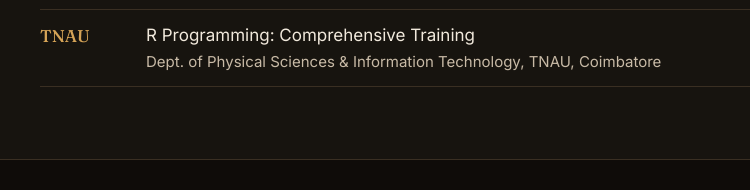
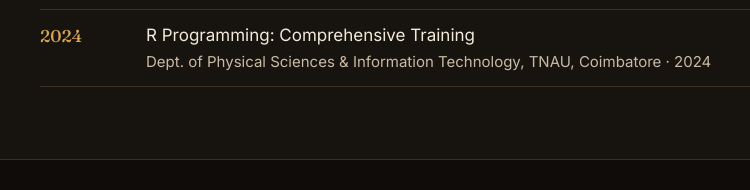
Before and after one commit to kaviyasrisundararaj/kaviyasrisundararaj.github.io, a plain HTML site: page index.html in a window 1280 px wide. Shown: the part 6074-6264 px from the top of the page, 74-824 px from the left. Drawn offline with Linux system fonts and the light colour scheme.

Commit message:
Add files via upload

```diff
--- a/index.html
+++ b/index.html
@@ -263,7 +263,7 @@ footer .small{margin-top:28px;font-size:14px;color:#b9a896}
       <li><div class="when">2025</div><div>Microsoft Excel: Basic to Advanced with AI Integration<div class="by">Agricultural Engineering College &amp; Research Institute, TNAU, Coimbatore · 25–26 October &amp; 1 November 2025</div></div></li>
       <li><div class="when">2025</div><div>Machine Learning Onramp and MATLAB Onramp<div class="by">MathWorks, online · May 2025</div></div></li>
       <li><div class="when">2024</div><div>Remote Sensing &amp; GIS in Digital Soil Mapping<div class="by">Indian Institute of Remote Sensing (ISRO), Dehradun · 2–13 December 2024</div></div></li>
-      <li><div class="when">TNAU</div><div>R Programming: Comprehensive Training<div class="by">Dept. of Physical Sciences &amp; Information Technology, TNAU, Coimbatore</div></div></li>
+      <li><div class="when">2024</div><div>R Programming: Comprehensive Training<div class="by">Dept. of Physical Sciences &amp; Information Technology, TNAU, Coimbatore · 2024</div></div></li>
     </ul>
   </div>
 </section>
```
Also changed, not shown: 1 other file.
